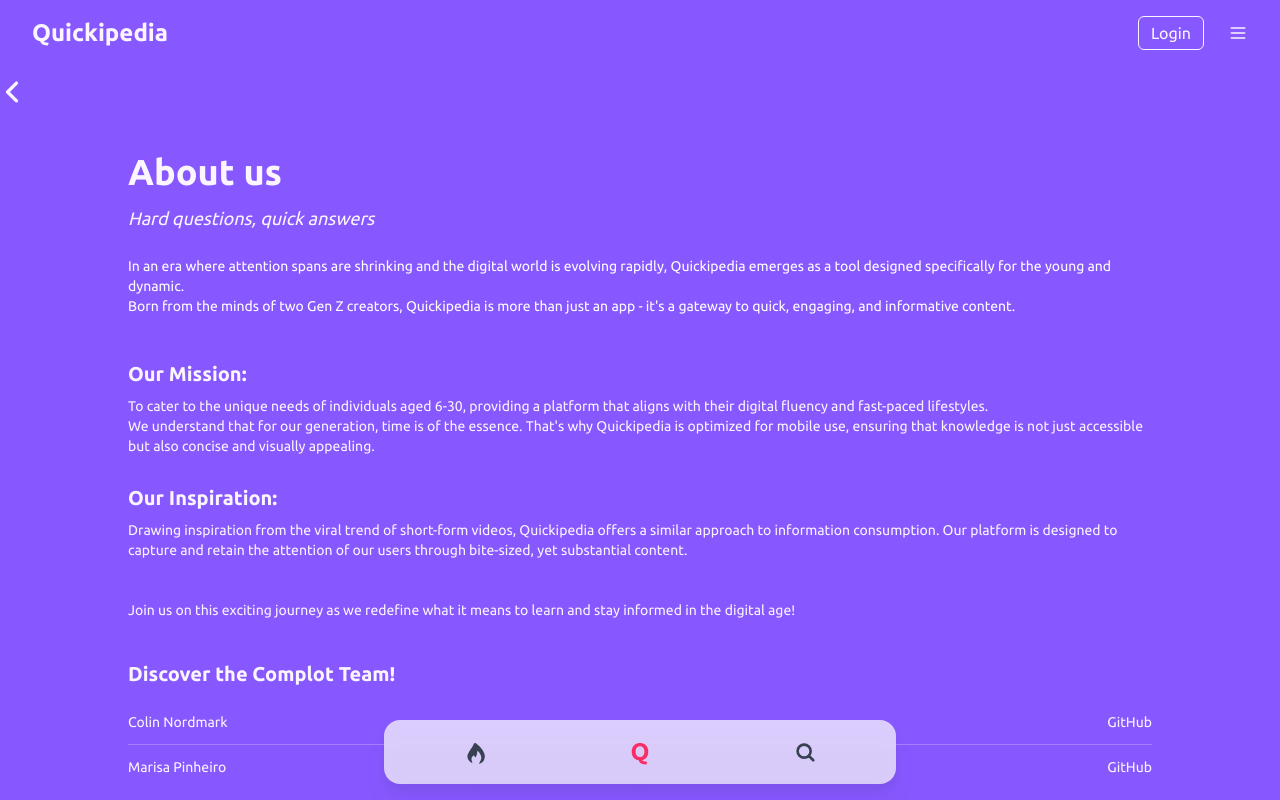
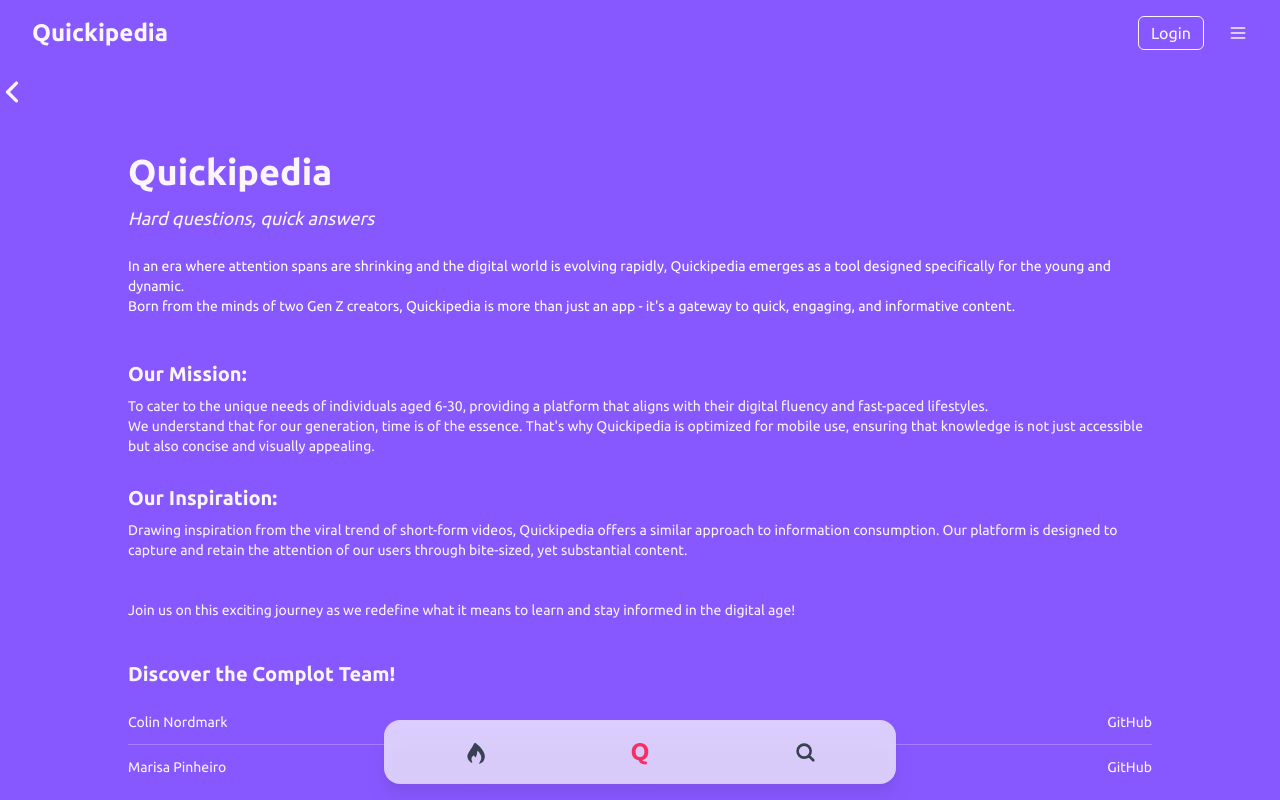
Before and after one commit to ComplotTeam/Quickipedia, a Next.js app in the folder quickipedia_frontend/: page /about in a window 1280 px wide. Shown: the top 800 px of the page. Built offline with nearby package versions, Linux system fonts and the light colour scheme; no server answers.

Commit message:
chore: small change in title in about page

```diff
--- a/quickipedia_frontend/app/about/page.tsx
+++ b/quickipedia_frontend/app/about/page.tsx
@@ -8,7 +8,7 @@ export default function About() {
       <BackButton />
       <div className="flex flex-col w-[80%] items text-sm left text-left">
         <h1 className="mr-auto text-primaryB flex items-start mb-3  mt-12 item-start text-4xl font-bold">
-          About us
+          Quickipedia
         </h1>
         <h2 className="italic mb-4 text-lg">Hard questions, quick answers</h2>
         <p className="mt-2 mb-4 text-md text-white">
```
